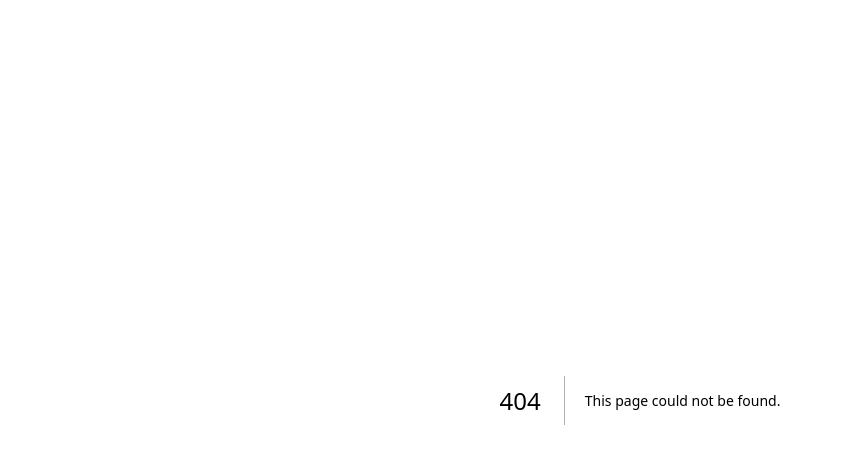
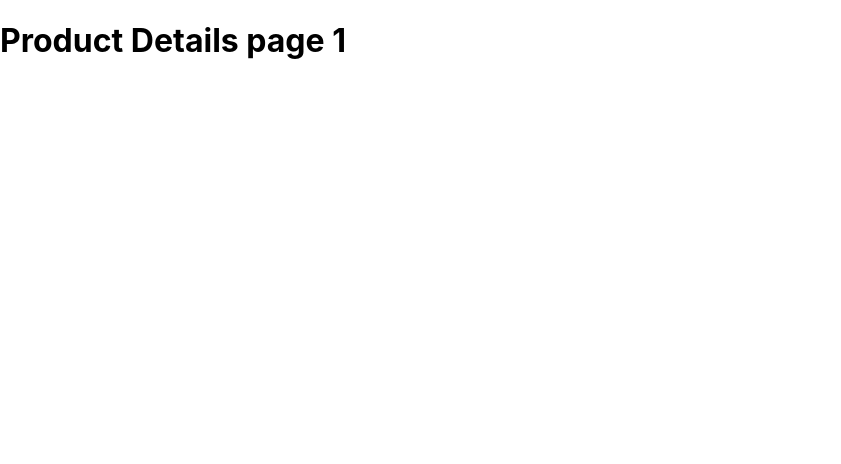
Before and after one commit to iasraful1971/NextjsCoreLearing, a Next.js app: page /product/1 in a window 1280 px wide. Before the commit this address had no page. Shown: the top 464 px of the page, without its empty margins (0-841 px from the left). Built offline with nearby package versions, Linux system fonts and the light colour scheme.

Commit message:
added dynamic product routes

```diff
--- /dev/null
+++ b/pages/product/[productId].js
@@ -0,0 +1,11 @@
+import { useRouter } from "next/router";
+
+function ProductDetails() {
+    const router = useRouter();
+    const productid = router.query.productId;
+
+
+  return <h1>Product Details page {productid}</h1>;
+}
+
+export default ProductDetails;
```
Also changed, not shown: pages/product/sweeter.js (added, +8 -0 lines).
